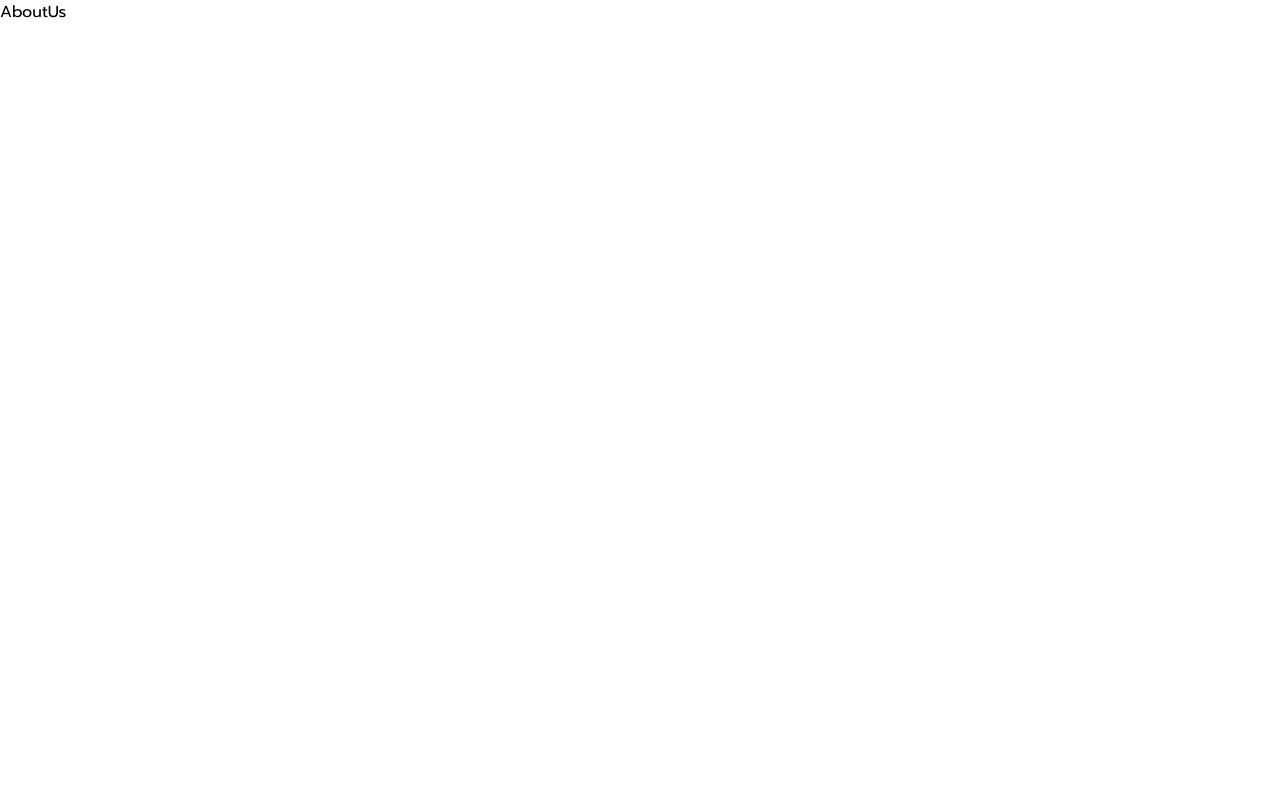
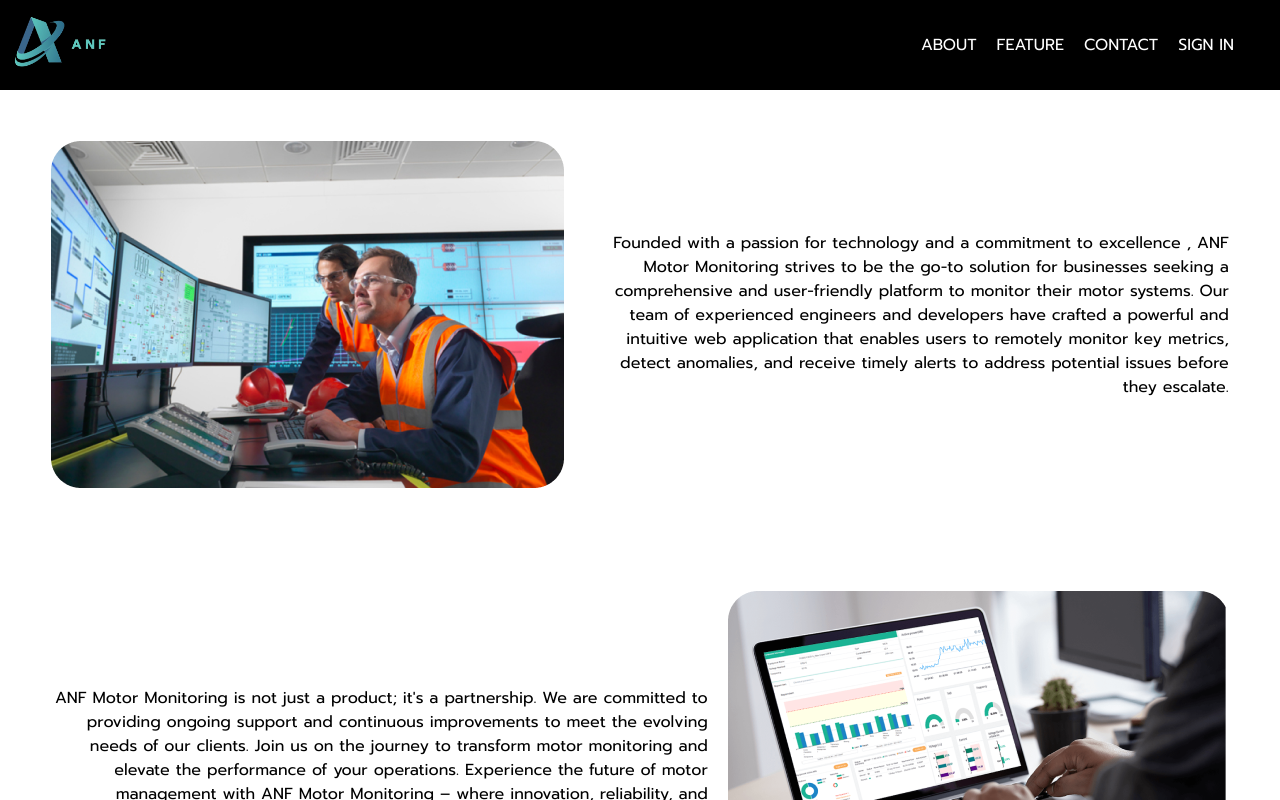
Before and after one commit to TawanPss/motormonitoring, a React (Vite) app: page /about-us in a window 1280 px wide. Shown: the top 800 px of the page. Built offline with nearby package versions, Linux system fonts and the light colour scheme; the HTML template or start-up script is replaced by a standard one.

Commit message:
add aboutus  content and css to about page (finish fist draft)

```diff
--- a/src/Page/AboutUsPage/AboutUs.jsx
+++ b/src/Page/AboutUsPage/AboutUs.jsx
@@ -1,8 +1,11 @@
+import LandingHeader from "../../component/NavigationBar/LandingHeader";
+import ParagraphAbout from "./ParagraphAbout";
+
 export default function AboutUs() {
     return (
       <>
-        AboutUs
-
+      <LandingHeader />
+      <ParagraphAbout />
       </>
     );
   }
--- /dev/null
+++ b/src/Page/AboutUsPage/ParagraphAbout.css
@@ -0,0 +1,25 @@
+.para-container {
+    display: flex;
+    flex-direction: column;
+
+}
+
+.para1, .para2 {
+    display: flex;
+    align-items: center;
+    margin: 4vw ;
+    gap: 20px;
+    text-align: right;
+}
+
+
+@media (max-width: 600px) {
+    .para-container {
+        max-width: 90%;
+    }
+
+    .para1, .para2 {
+        flex-direction: column;
+        align-items: flex-start;
+    }
+}
--- /dev/null
+++ b/src/Page/AboutUsPage/ParagraphAbout.jsx
@@ -0,0 +1,35 @@
+import img1 from "./pic1.png";
+import img2 from "./pic2.png";
+import "./ParagraphAbout.css"
+export default function ParagraphAbout() {
+  return (
+    <>
+    <div className="para-container">
+      <div className="para1">
+        <img src={img1} />
+        <p>
+          Founded with a passion for technology and a commitment to excellence ,
+          ANF Motor Monitoring strives to be the go-to solution for businesses
+          seeking a comprehensive and user-friendly platform to monitor their
+          motor systems. Our team of experienced engineers and developers have
+          crafted a powerful and intuitive web application that enables users to
+          remotely monitor key metrics, detect anomalies, and receive timely
+          alerts to address potential issues before they escalate.
+        </p>
+      </div>
+      <div className="para2">
+        <p>
+          ANF Motor Monitoring is not just a product; it's a partnership. We are
+          committed to providing ongoing support and continuous improvements to
+          meet the evolving needs of our clients. Join us on the journey to
+          transform motor monitoring and elevate the performance of your
+          operations. Experience the future of motor management with ANF Motor
+          Monitoring – where innovation, reliability, and efficiency converge
+          for unparalleled results.
+        </p>
+        <img src={img2} />
+      </div>
+      </div>
+    </>
+  );
+}
--- a/src/Page/LandingPage/Landing.jsx
+++ b/src/Page/LandingPage/Landing.jsx
@@ -8,7 +8,6 @@
         <LandingHeader />
         <SignupForm />
         <div className="custom-shape" />
-        <p>hello</p>
       </div>
       </>
     );
--- a/src/component/NavigationBar/LandingHeader.jsx
+++ b/src/component/NavigationBar/LandingHeader.jsx
@@ -1,12 +1,13 @@
 import { Link } from "react-router-dom";
 import { FiMenu } from "react-icons/fi";
 import './LandingHeader.css';
+import logo from "./logoV1.png";
 
 export default function LandingHeader() {
     return (
         <>
             <nav className="landing-header">
-                <Link to="/"><img src="./logoV1.png" /></Link>
+                <Link to="/"><img src={logo} /></Link>
                 <ul>
 
                     <li>
```
Also changed, not shown: src/Page/AboutUsPage/pic1.png (added), src/Page/AboutUsPage/pic2.png (added).
